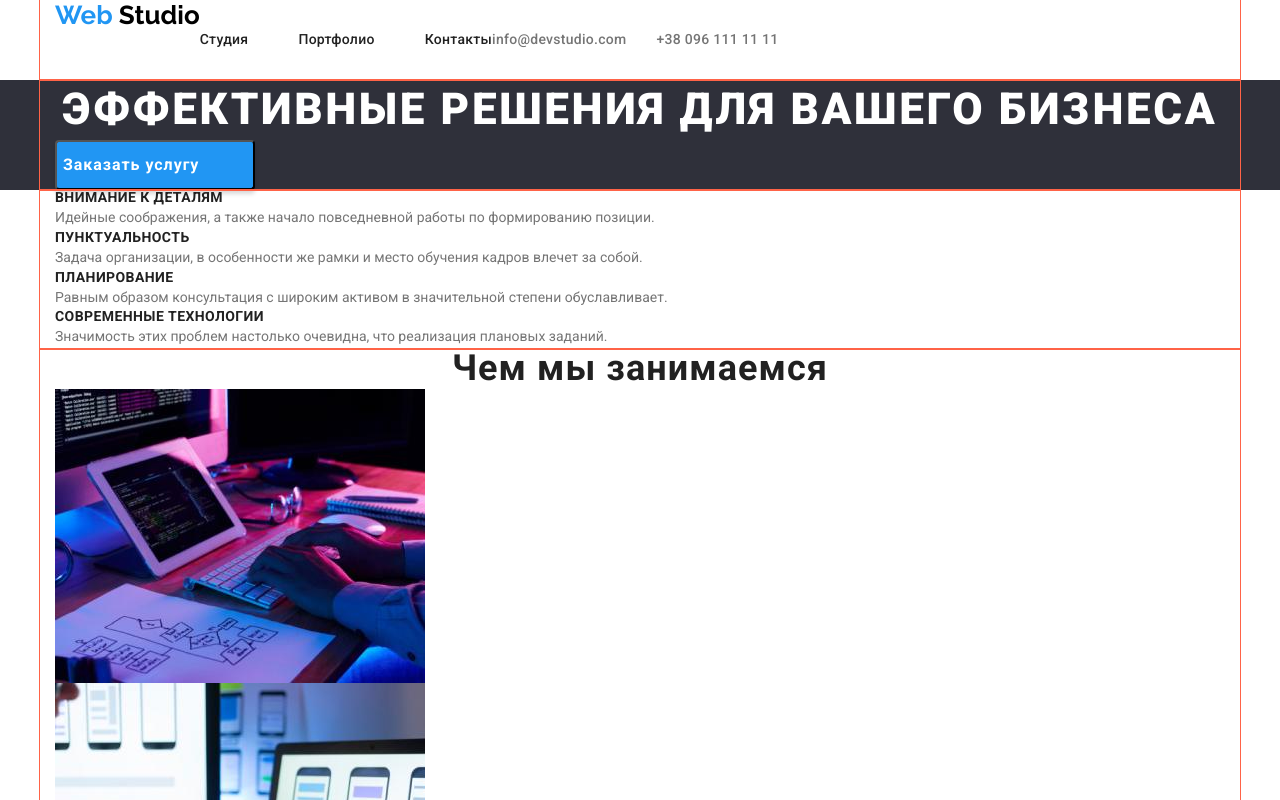
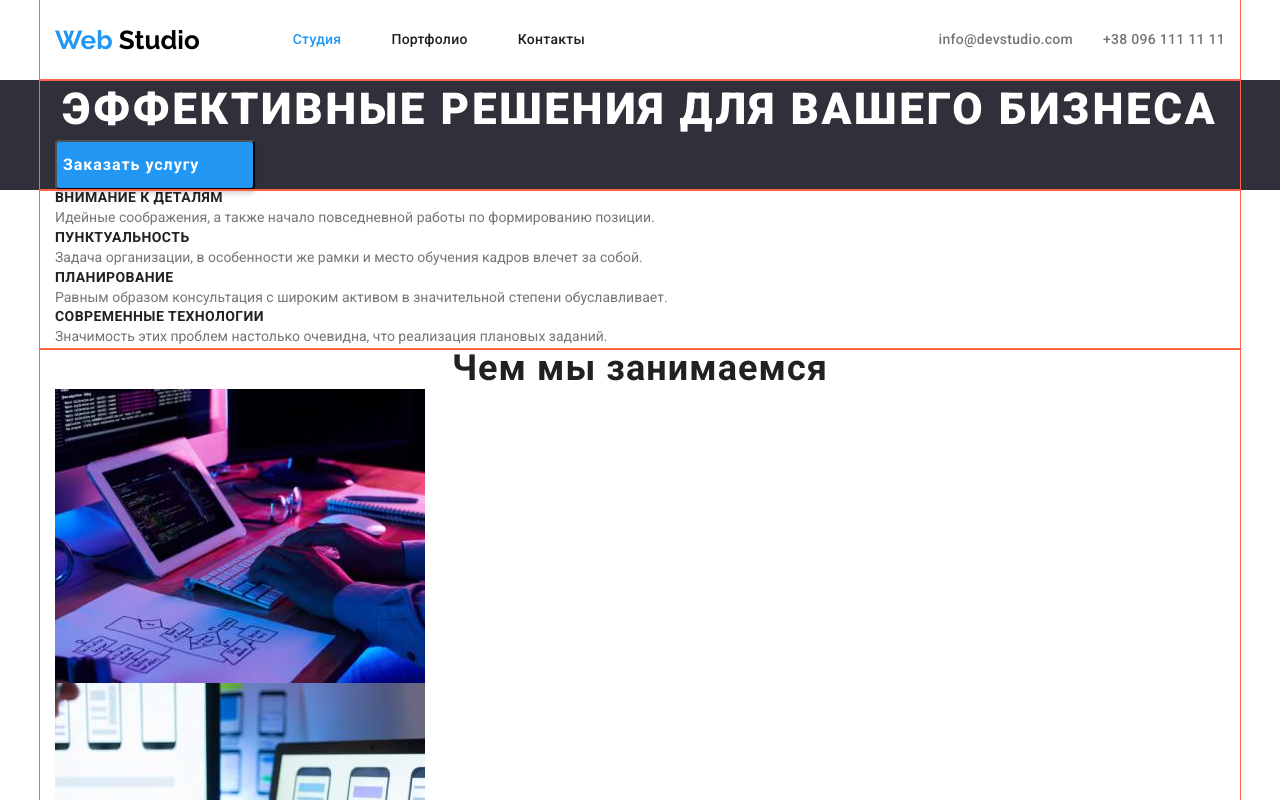
Before and after one commit to AleXKeepeR21/goit-markup-hw-03, a plain HTML site: page index.html in a window 1280 px wide. Shown: the top 800 px of the page. Drawn offline with nearby package versions, Linux system fonts and the light colour scheme.

Commit message:
добавив current на поточній сторінці, доробив флекс хедера

```diff
--- a/css/styles.css
+++ b/css/styles.css
@@ -69,6 +69,7 @@ img {
 	line-height: 1.19;
 	color: var(--accent-txt-color);
 	text-decoration: none;
+	margin-right: 93px;
 
 }
 
@@ -88,6 +89,10 @@ img {
 	font-size: 14px;
 	line-height: 1.14;
 	letter-spacing: 0.02em;
+}
+
+.header-nav.current {
+	color: var(--accent-txt-color);
 }
 
 .header-nav .link {
@@ -115,6 +120,9 @@ img {
 	line-height: 1.14;
 	letter-spacing: 0.02em;
 	color: var(--grey-txt-color);
+	display: block;
+	padding-top: 32px;
+	padding-bottom: 32px;
 }
 
 .auth-nav .auth-nav-link:hover,
@@ -124,16 +132,18 @@ img {
 
 .auth-nav {
 	display: flex;
+	margin-left: auto;
 }
 
 
 .header-container {
 	display: flex;
 	align-items: center;
-}
+	}
 
 .nav-container {
 	display: flex;
+	align-items: center;
 }
 
 /* Герой */
--- a/index.html
+++ b/index.html
@@ -25,7 +25,7 @@
 							<span class="logo-color-header">Studio</span>
 						</a>
 						<ul class="header-nav list">
-							<li class="item"><a class="header-nav link" href="./index.html">Студия</a></li>
+							<li class="item"><a class="header-nav current link" href="./index.html">Студия</a></li>
 							<li class="item"><a class="header-nav link" href="./portfolio.html">Портфолио</a></li>
 							<li class="item"><a class="header-nav link" href="">Контакты</a></li>
 						</ul>
```
Also changed, not shown: portfolio.html (+1 -1 lines).
